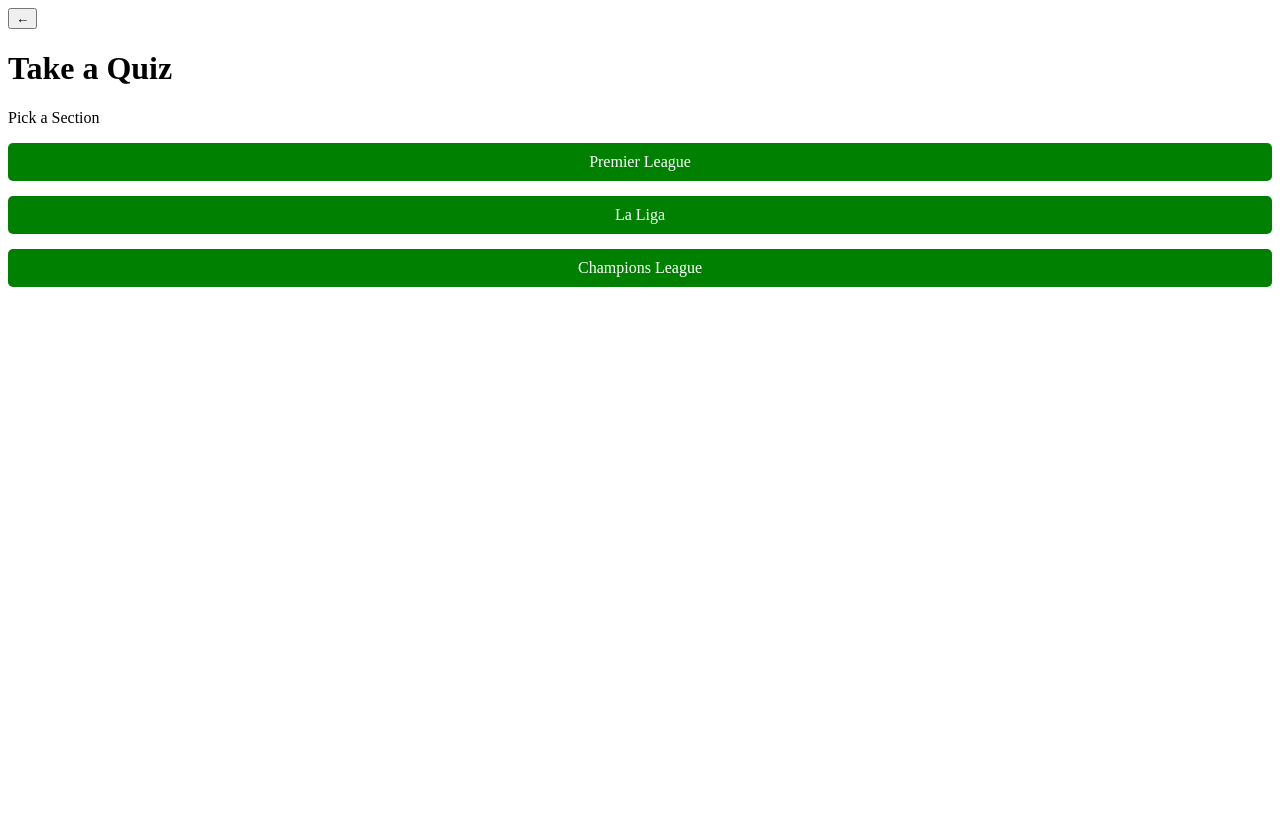
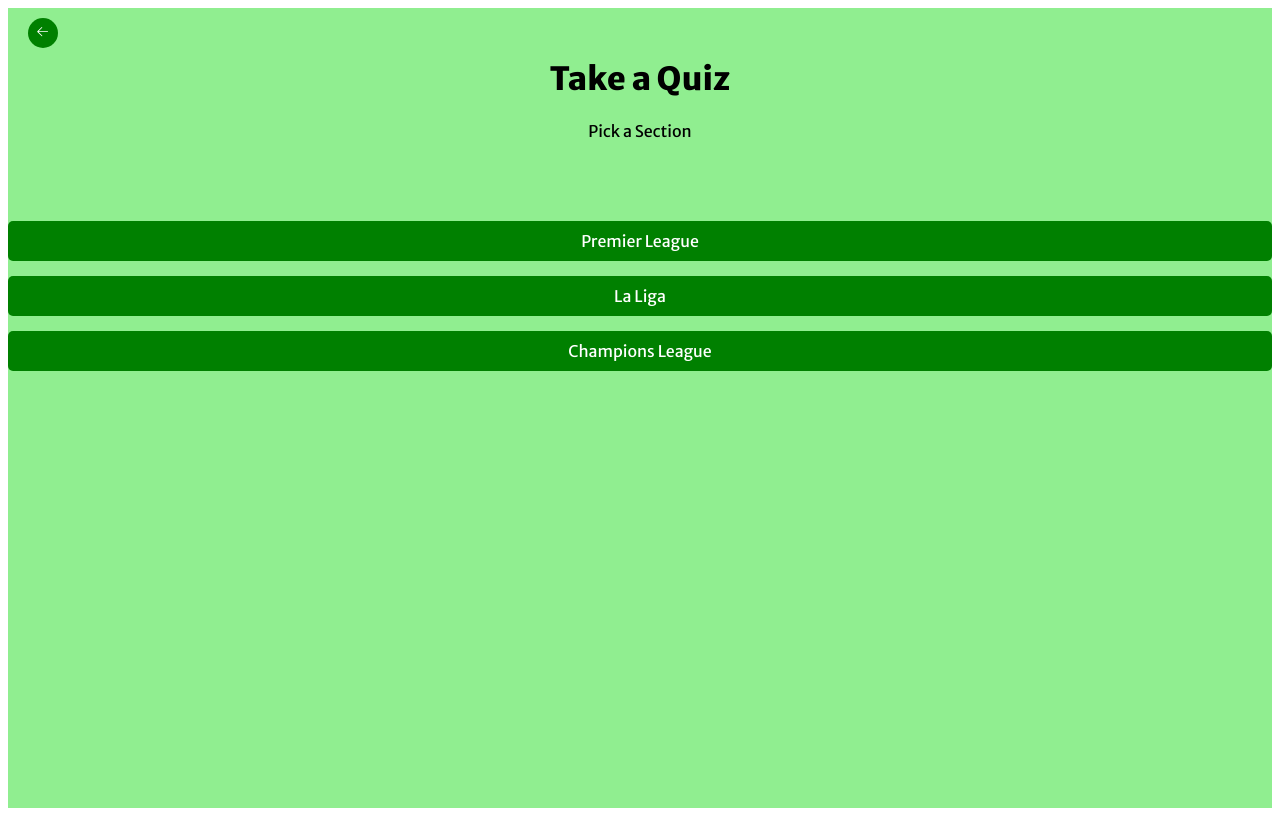
Before and after one commit to dayoawobeku/footballQuiz, a React (Vite) app: page /selection in a window 1280 px wide. Built offline with nearby package versions, Linux system fonts and the light colour scheme; data requests are answered from the project's data file.

Commit message:
created new component for thes styles

```diff
--- a/src/pages/FinishScreen.jsx
+++ b/src/pages/FinishScreen.jsx
@@ -1,4 +1,8 @@
 import { Link } from "react-router-dom";
+import { CircularProgressbar, buildStyles } from "react-circular-progressbar";
+// import './custom.css'
+import "react-circular-progressbar/dist/styles.css";
+
 import { styled } from "styled-components";
 import { useQuestions } from "../contexts/DataProvider";
 
@@ -36,9 +40,12 @@
     dispatch({ type: "finish" });
   }
 
+  const percentage = Math.round((totalPoints / maxPossiblePoint) * 100);
+  console.log(percentage);
+
   return (
     <Final>
-      <Img
+      {/* <Img
         src={`${
           leagueType === "Premier League"
             ? "/images/Premier_League.webp"
@@ -47,7 +54,17 @@
             : "/images/laliga-logo.jpg"
         }`}
         alt=""
-      />
+      /> */}
+
+      <div style={{ width: 150, height: 150 }}>
+        <CircularProgressbar
+          value={percentage}
+          text={`${percentage}%`}
+          styles={buildStyles({
+            pathTransitionDuration: 8.8,
+          })}
+        />
+      </div>
       <div>
         Total Score : {totalPoints} of {maxPossiblePoint}
       </div>
--- a/src/pages/Selection.jsx
+++ b/src/pages/Selection.jsx
@@ -1,10 +1,10 @@
 import { NavLink, useNavigate } from "react-router-dom";
 import { styled } from "styled-components";
+import { HiArrowLeft } from "react-icons/hi2";
+import BackButton from "../ui/BackButton";
 
 const StyledSelection = styled.div`
   display: grid;
-  /* grid-template-columns: 400px 400px; */
-
   gap: 15px;
 `;
 
@@ -19,21 +19,33 @@
   border: 8px;
 `;
 
+const StyledWholePage = styled.div`
+  background-color: lightgreen;
+  height: 100dvh;
+  font-family: "Merriweather Sans", sans-serif;
+`;
+
+
+
 function Selection() {
   const navigate = useNavigate();
 
   return (
-    <div>
-      <button onClick={() => navigate(-1)}>&larr;</button>
-      <h1>Take a Quiz</h1>
-      <p>Pick a Section</p>
+    <StyledWholePage>
+      <BackButton  onClick={() => navigate(-1)}>
+        <HiArrowLeft />
+      </BackButton>
+      <div style={{ textAlign: "center", marginBottom: "80px" }}>
+        <h1>Take a Quiz</h1>
+        <p>Pick a Section</p>
+      </div>
 
       <StyledSelection>
-        <StyledNavLink to='/premierLeague'>Premier League</StyledNavLink>
-        <StyledNavLink to='/laLiga'>La Liga</StyledNavLink>
-        <StyledNavLink to='/championsLeague'>Champions League</StyledNavLink>
+        <StyledNavLink to="/premierLeague">Premier League</StyledNavLink>
+        <StyledNavLink to="/laLiga">La Liga</StyledNavLink>
+        <StyledNavLink to="/championsLeague">Champions League</StyledNavLink>
       </StyledSelection>
-    </div>
+    </StyledWholePage>
   );
 }
 
--- /dev/null
+++ b/src/ui/BackButton.jsx
@@ -0,0 +1,16 @@
+import { styled } from "styled-components";
+
+const BackButton = styled.button`
+  background: green;
+  border: none;
+  height: 30px;
+  width: 30px;
+  border-radius: 50%;
+  color: white;
+  position: relative;
+  top: 10px;
+  left: 20px;
+  cursor: pointer;
+`;
+
+export default BackButton;
--- /dev/null
+++ b/src/ui/StyleLeagurPage.jsx
@@ -0,0 +1,58 @@
+import { styled } from "styled-components";
+
+const StyledNavLink = styled.button`
+  padding: 4px;
+  text-align: center;
+  color: white;
+  border-radius: 5px;
+  padding: 10px;
+  text-decoration: none;
+  background-color: green;
+  border: 8px;
+`;
+
+const Img = styled.img`
+  width: 50px;
+  border-radius: 50%;
+  height: 50px;
+  object-fit: cover;
+`;
+
+const Header = styled.div`
+  border: 2px solid green;
+  padding-inline: 1.5rem;
+  border-radius: 13px;
+  display: flex;
+  justify-content: space-around;
+  padding-block: 1.5rem;
+  align-items: center;
+`;
+
+const QuestionPicker = styled.div`
+  display: flex;
+  justify-content: space-between;
+`;
+
+const TimePicker = styled.div`
+  display: flex;
+  justify-content: space-between;
+  padding-block: 1.5rem;
+`;
+
+const StyledLeague = styled.div`
+  padding-inline: 1.5rem;
+  display: flex;
+  flex-direction: column;
+  gap: 2rem;
+`;
+
+const StyledWholePage = styled.div`
+  padding-inline: 1.5rem;
+  background-color: lightgreen;
+  font-family: 'Merriweather Sans';
+  height: 100dvh;
+  display: flex;
+  flex-direction: column;
+  gap: 2rem
+`
+export {StyledNavLink, Img, Header, QuestionPicker, TimePicker, StyledLeague, StyledWholePage}
--- /dev/null
+++ b/src/ui/StyledButton.jsx
@@ -0,0 +1,17 @@
+import { NavLink } from "react-router-dom";
+import { styled } from "styled-components";
+
+const StyledNavLink = styled(NavLink)`
+  background-color: green;
+  border: none;
+  display: flex;
+  gap: 50px;
+  text-align: center;
+  text-decoration: none;
+  border-radius: 7px;
+  padding: 15px 20px;
+  width: 200px;
+  color: white;
+`;
+
+export default StyledNavLink
```
Also changed, not shown: 1 other file (tests, documents, lock files or other folders).
